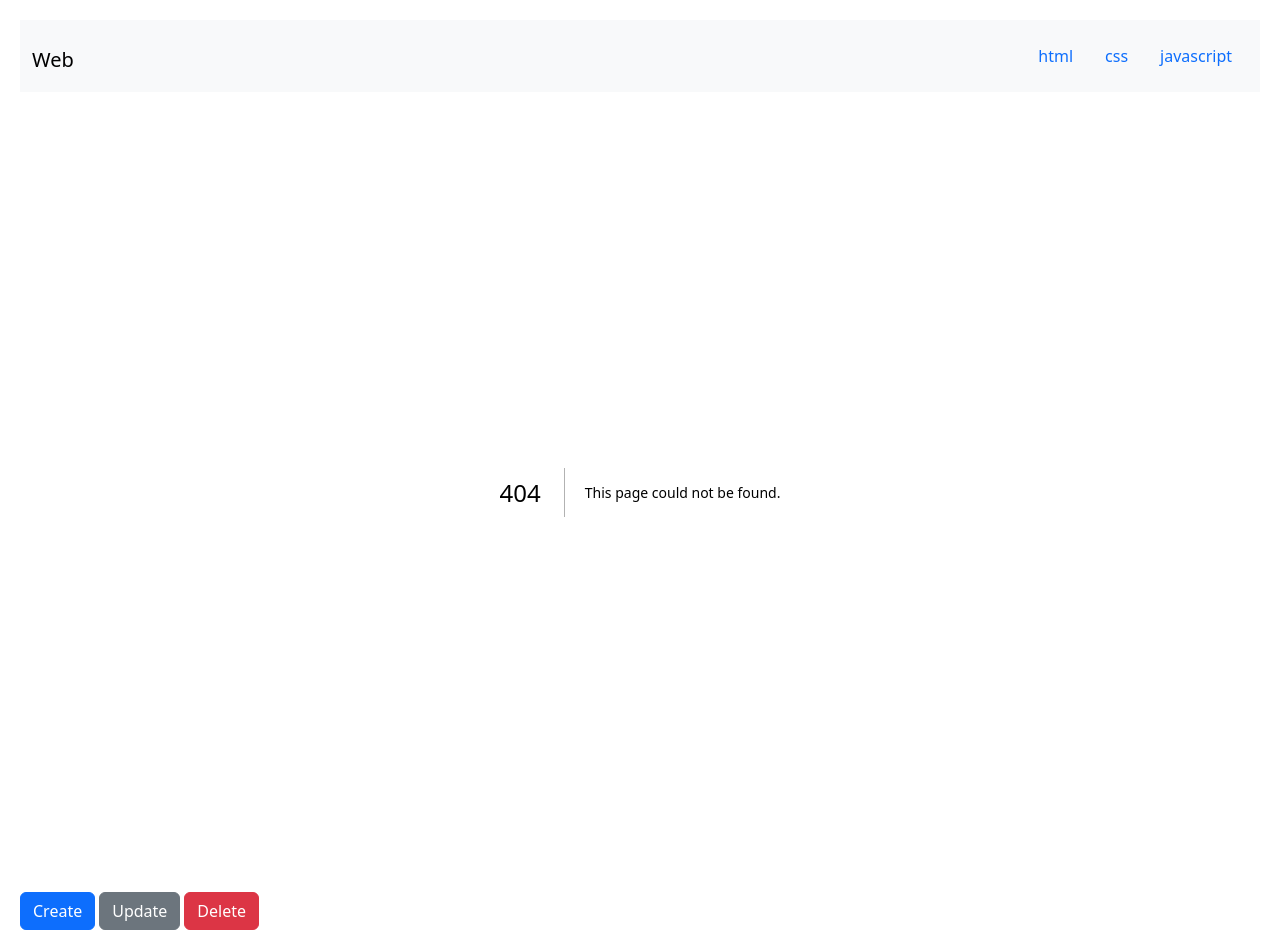
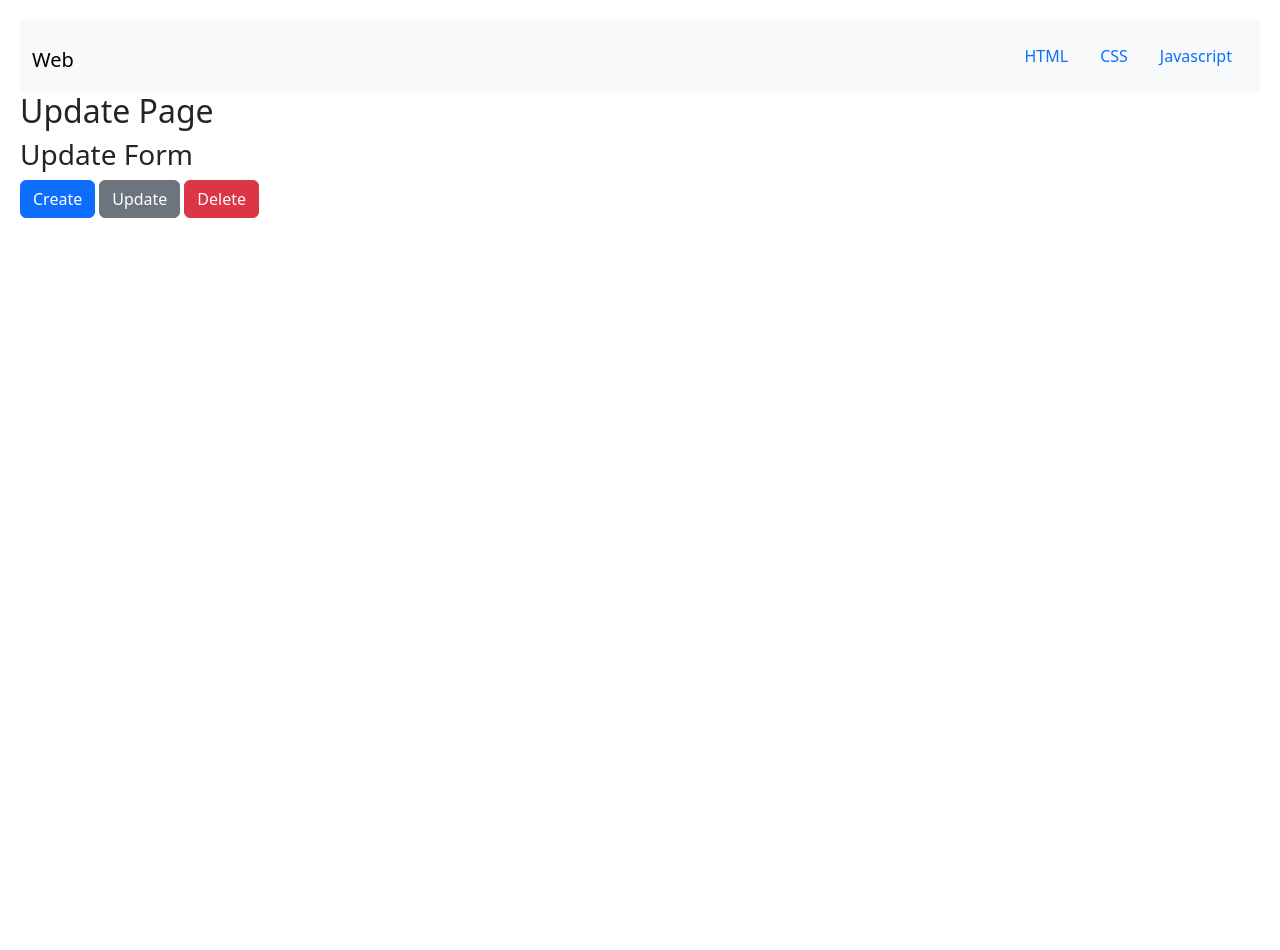
Before and after one commit to RaeChoe/Nextjs-app, a Next.js app: page /update in a window 1280 px wide. Before the commit this address had no page. After the commit the page ends 800 px from the top, so only its background shows below. Built offline with nearby package versions, Linux system fonts and the light colour scheme.

Commit message:
feat: 각 페이지 page.js, layout.js 추가

```diff
--- a/src/app/layout.js
+++ b/src/app/layout.js
@@ -6,8 +6,8 @@ import Nav from "react-bootstrap/Nav";
 import Navbar from "react-bootstrap/Navbar";
 
 export const metadata = {
-  title: "Create Next App",
-  description: "Generated by create next app",
+  title: "웹 언어",
+  description: "웹페이지 구현하기",
 };
 
 export default function RootLayout({ children }) {
@@ -23,18 +23,18 @@ export default function RootLayout({ children }) {
             </h1>
             <ul className="nav d-flex">
               <li className="nav-item">
-                <a className="nav-link" aria-current="page" href="#">
-                  html
+                <a className="nav-link" href="/read/1">
+                  HTML
                 </a>
               </li>
               <li className="nav-item">
-                <a className="nav-link" href="#">
-                  css
+                <a className="nav-link" href="/read/2">
+                  CSS
                 </a>
               </li>
               <li className="nav-item">
-                <a className="nav-link" href="#">
-                  javascript
+                <a className="nav-link" href="/read/3">
+                  Javascript
                 </a>
               </li>
             </ul>
@@ -43,15 +43,15 @@ export default function RootLayout({ children }) {
         <main>
           {children}
           <div className="d-flex gap-1">
-            <button type="button" class="btn btn-primary">
+            <a className="btn btn-primary" href="/create">
               Create
-            </button>
-            <button type="button" class="btn btn-secondary">
+            </a>
+            <a className="btn btn-secondary" href="/update">
               Update
-            </button>
-            <button type="button" class="btn btn-danger">
+            </a>
+            <a className="btn btn-danger" href="/delete">
               Delete
-            </button>
+            </a>
           </div>
         </main>
       </body>
--- /dev/null
+++ b/src/app/update/layout.js
@@ -0,0 +1,12 @@
+// Create 페이지의 틀
+export default function Layout({ children }) {
+  console.log(children);
+
+  return (
+    <form>
+      <h2>Update Page</h2>
+      {/* page.js 불러오기: Create 페이지의 알맹이 */}
+      {children}
+    </form>
+  );
+}
--- /dev/null
+++ b/src/app/update/page.js
@@ -0,0 +1,7 @@
+export default function Update() {
+  return (
+    <>
+      <h3>Update Form</h3>
+    </>
+  );
+}
```
Also changed, not shown: src/app/create/layout.js (added, +12 -0 lines), src/app/create/page.js (added, +7 -0 lines), src/app/delete/layout.js (added, +12 -0 lines), src/app/delete/page.js (added, +7 -0 lines), src/app/read/[id]/page.js (added, +10 -0 lines).
